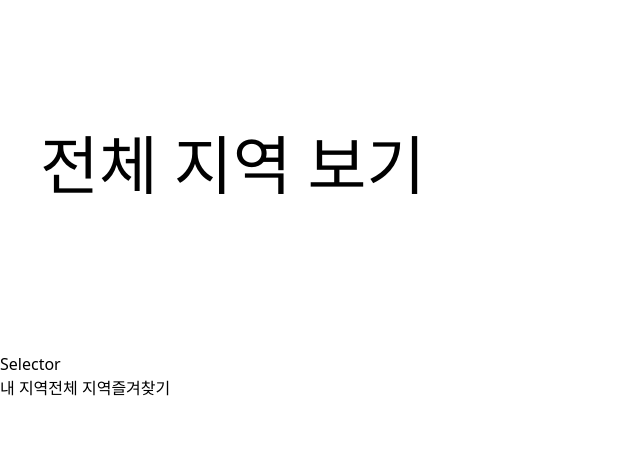
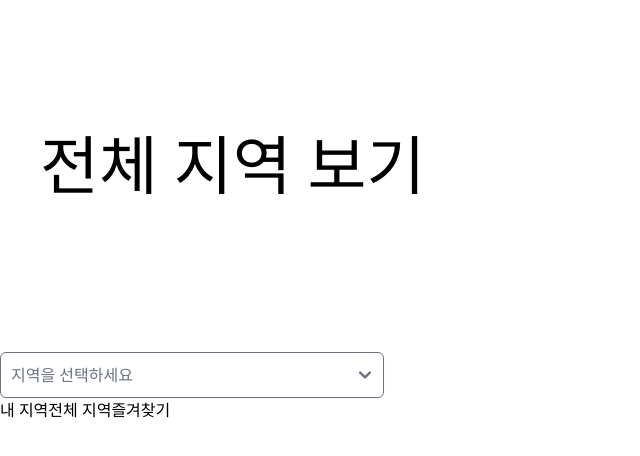
Before and after one commit to hoona1011/finedust-app, a React (Vite) app: page / in a window 1280 px wide. Shown: the top 456 px of the page, without its empty margins (0-640 px from the left). Built offline with nearby package versions, Linux system fonts and the light colour scheme.

Commit message:
feat: 셀렉트 컴포넌트 구현

```diff
--- a/src/components/Selector.tsx
+++ b/src/components/Selector.tsx
@@ -1,7 +1,32 @@
-import React from 'react';
+import React, { useCallback } from 'react';
 
-function Selector() {
-  return <div>Selector</div>;
+interface SelectorProps {
+  regions: string[];
+  region: string;
+  setRegion: React.Dispatch<React.SetStateAction<string>>;
+}
+
+function Selector({ regions, region, setRegion }: SelectorProps) {
+  const onChangeHandler = useCallback(
+    (e: React.ChangeEvent<HTMLSelectElement>) => {
+      setRegion(e.target.value);
+    },
+    [setRegion]
+  );
+  return (
+    <div className="relative w-full lg:max-w-sm">
+      <select
+        value={region}
+        onChange={onChangeHandler}
+        className="w-full p-2.5 text-gray-500 bg-white border rounded-md shadow-sm outline-none appearance-none focus:border-indigo-600"
+      >
+        <option>지역을 선택하세요</option>
+        {regions?.map((regionName: string) => (
+          <option key={regionName}>{regionName}</option>
+        ))}
+      </select>
+    </div>
+  );
 }
 
 export default Selector;
```
